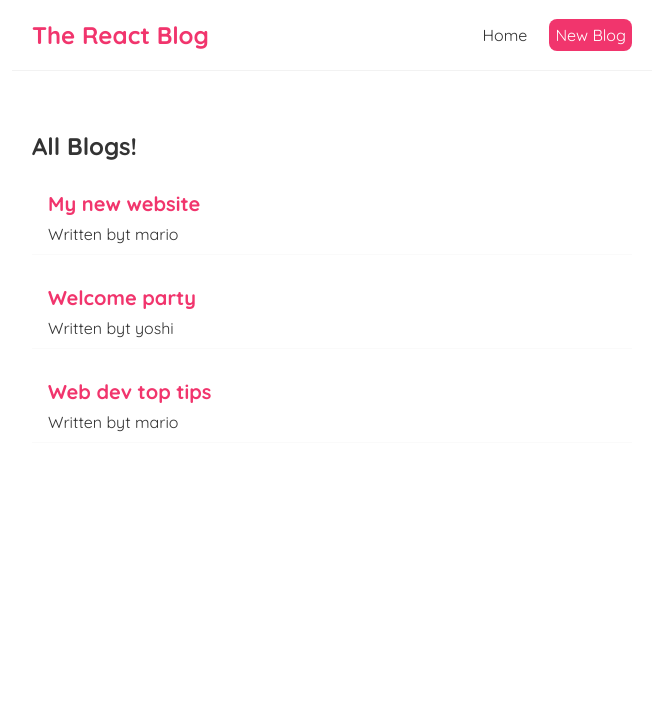
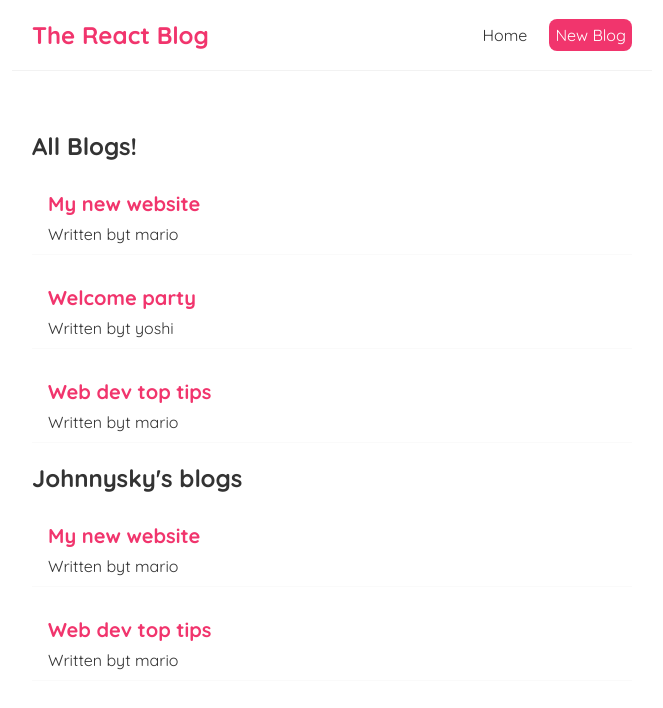
Before and after one commit to Johnnysky2700/react-blog, a React (Create React App) app: page / in a window 1280 px wide. Shown: the top 708 px of the page, without its empty margins (308-971 px from the left). Built offline with nearby package versions, Linux system fonts and the light colour scheme.

Commit message:
Reusing components

```diff
--- a/src/Home.js
+++ b/src/Home.js
@@ -10,6 +10,7 @@
     return (
         <div className="home">
             <BlockList blogs={blogs} title="All Blogs!"/>
+            <BlockList blogs={blogs.filter((blog) => blog.author === 'mario')} title="Johnnysky's blogs"/>
         </div>
      );
 }
```
